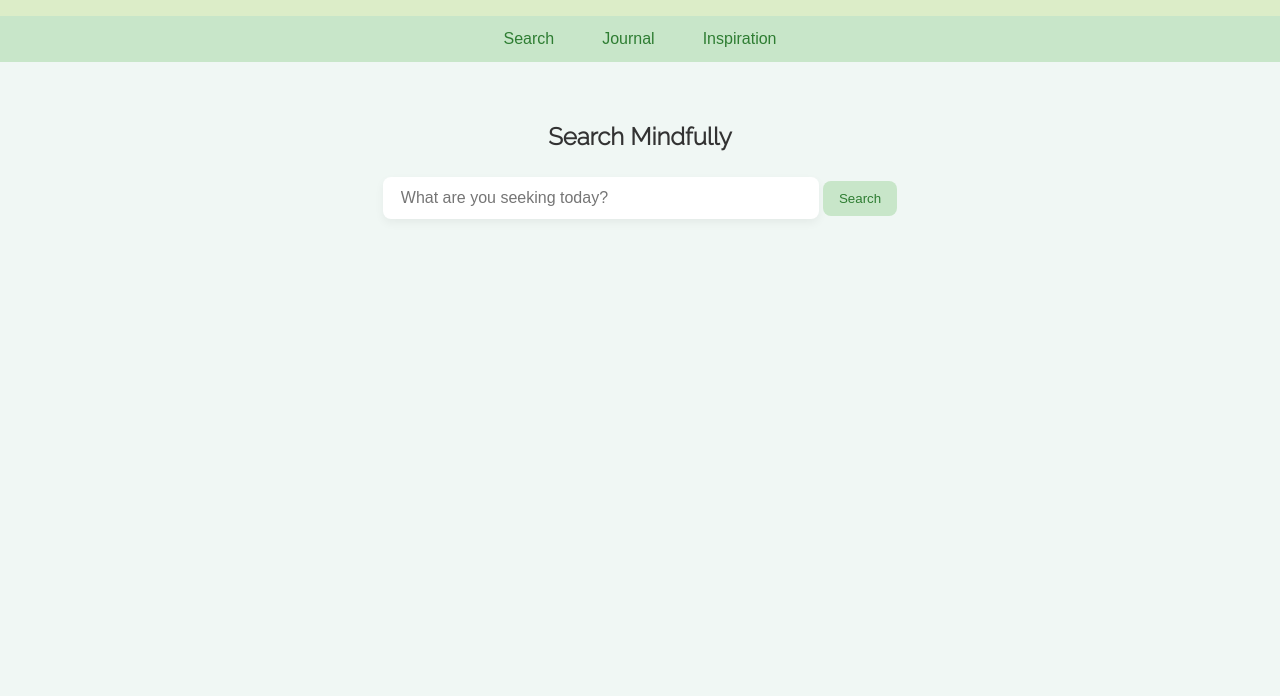
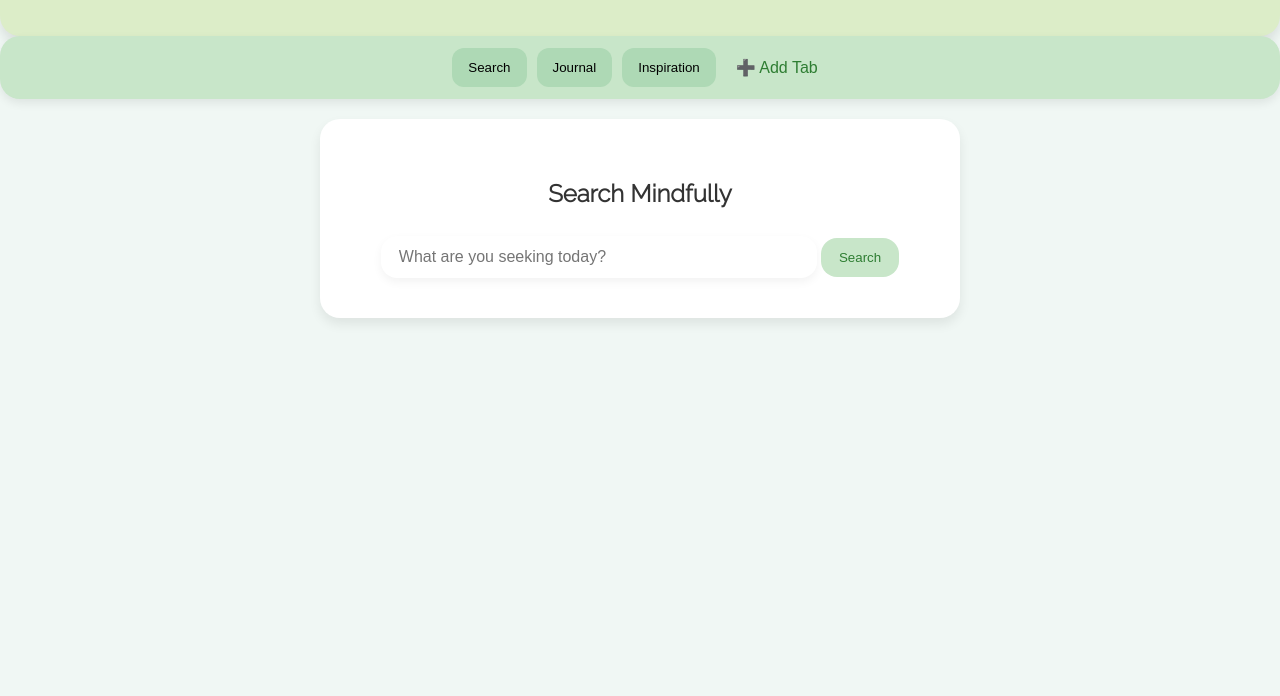
Before and after one commit to Techdrips/test, a plain HTML site: page index.html in a window 1280 px wide. Shown: the part 104-800 px from the top of the page. Drawn offline with Linux system fonts and the light colour scheme.

Commit message:
Update index.html

```diff
--- a/index.html
+++ b/index.html
@@ -1,8 +1,8 @@
 <!DOCTYPE html>
 <html lang="en">
 <head>
-  <meta charset="UTF-8" />
-  <meta name="viewport" content="width=device-width, initial-scale=1.0"/>
+  <meta charset="UTF-8">
+  <meta name="viewport" content="width=device-width, initial-scale=1.0">
   <title>Pece</title>
   <link href="https://fonts.googleapis.com/css2?family=Raleway:wght@300&display=swap" rel="stylesheet">
   <style>
@@ -14,35 +14,66 @@
     }
 
     header {
-      padding: 20px;
+      padding: 30px;
       text-align: center;
       background-color: #dcedc8;
+      border-radius: 20px;
+      box-shadow: 0 6px 12px rgba(0, 0, 0, 0.1);
     }
 
-    nav {
+    #tabs-container {
       display: flex;
       justify-content: center;
+      gap: 10px;
+      flex-wrap: wrap;
+      padding: 12px;
       background-color: #c8e6c9;
+      border-radius: 20px;
+      box-shadow: 0 4px 10px rgba(0, 0, 0, 0.08);
     }
 
-    nav button {
+    .tab {
+      padding: 10px 16px;
+      border-radius: 12px;
+      border: none;
+      background: #aed9b5;
+      cursor: pointer;
+      transition: 0.2s ease;
+      display: flex;
+      align-items: center;
+      gap: 8px;
+    }
+
+    .tab:hover {
+      background: #9ccc9c;
+    }
+
+    .tab .close {
+      cursor: pointer;
+      font-size: 18px;
+      font-weight: bold;
+      color: #2e7d32;
+    }
+
+    #add-tab-btn {
       background: none;
       border: none;
-      padding: 14px 24px;
       cursor: pointer;
       font-size: 16px;
       color: #2e7d32;
-      transition: background-color 0.2s ease;
-    }
-
-    nav button:hover {
-      background-color: #aed9b5;
+      padding: 10px;
     }
 
     section {
       display: none;
       padding: 40px 20px;
       text-align: center;
+      border-radius: 20px;
+      background: white;
+      box-shadow: 0 6px 12px rgba(0, 0, 0, 0.08);
+      margin: 20px auto;
+      width: 80%;
+      max-width: 600px;
     }
 
     section.active {
@@ -53,7 +84,7 @@
       padding: 12px 18px;
       font-size: 16px;
       border: none;
-      border-radius: 8px;
+      border-radius: 16px;
       box-shadow: 0 4px 10px rgba(0,0,0,0.05);
       width: 80%;
       max-width: 400px;
@@ -61,9 +92,9 @@
 
     button.search-btn {
       margin-top: 10px;
-      padding: 10px 16px;
+      padding: 12px 18px;
       border: none;
-      border-radius: 8px;
+      border-radius: 16px;
       background-color: #c8e6c9;
       color: #2e7d32;
       cursor: pointer;
@@ -74,11 +105,12 @@
   <header>
     <h1>Welcome to Pece</h1>
   </header>
-  <nav>
-    <button onclick="switchTab('search')">Search</button>
-    <button onclick="switchTab('journal')">Journal</button>
-    <button onclick="switchTab('inspiration')">Inspiration</button>
-  </nav>
+  <div id="tabs-container">
+    <button class="tab" onclick="switchTab('search')">Search</button>
+    <button class="tab" onclick="switchTab('journal')">Journal</button>
+    <button class="tab" onclick="switchTab('inspiration')">Inspiration</button>
+    <button id="add-tab-btn" onclick="addTab()">➕ Add Tab</button>
+  </div>
 
   <section id="search" class="active">
     <h2>Search Mindfully</h2>
@@ -89,7 +121,7 @@
   <section id="journal">
     <h2>Your Thoughts</h2>
     <p>Take a moment to write down what’s on your mind today.</p>
-    <textarea style="width:80%; height:150px; border-radius:8px; padding:10px;"></textarea>
+    <textarea style="width:80%; height:150px; border-radius:12px; padding:10px;"></textarea>
   </section>
 
   <section id="inspiration">
@@ -105,10 +137,32 @@
       document.getElementById(tabId).classList.add('active');
     }
 
-    function performSearch() {
-      const query = document.getElementById('searchInput').value.trim();
-      if (query) {
-        window.location.href = `https://www.bing.com/search?q=${encodeURIComponent(query)}`;
+    function addTab() {
+      const tabName = prompt("Enter tab name:");
+      if (tabName) {
+        const tabId = tabName.toLowerCase().replace(/\s+/g, "-");
+
+        const newTab = document.createElement("button");
+        newTab.classList.add("tab");
+        newTab.textContent = tabName;
+        newTab.onclick = () => switchTab(tabId);
+
+        const closeBtn = document.createElement("span");
+        closeBtn.classList.add("close");
+        closeBtn.textContent = "✖";
+        closeBtn.onclick = (event) => {
+          event.stopPropagation();
+          document.getElementById(tabId).remove();
+          newTab.remove();
+        };
+
+        newTab.appendChild(closeBtn);
+        document.getElementById("tabs-container").insertBefore(newTab, document.getElementById("add-tab-btn"));
+
+        const newSection = document.createElement("section");
+        newSection.id = tabId;
+        newSection.innerHTML = `<h2>${tabName}</h2><p>Content for ${tabName}.</p>`;
+        document.body.appendChild(newSection);
       }
     }
   </script>
```
